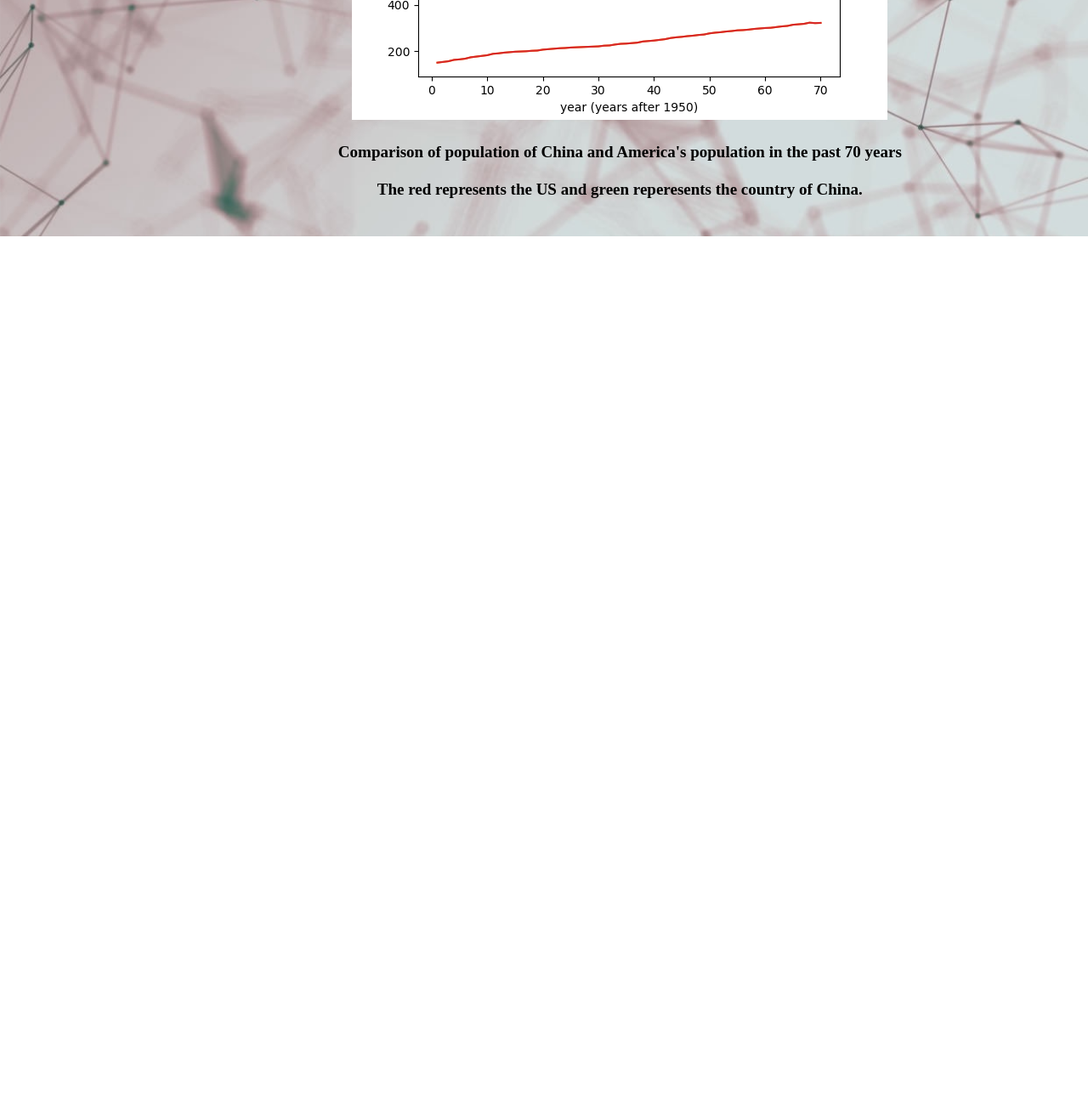
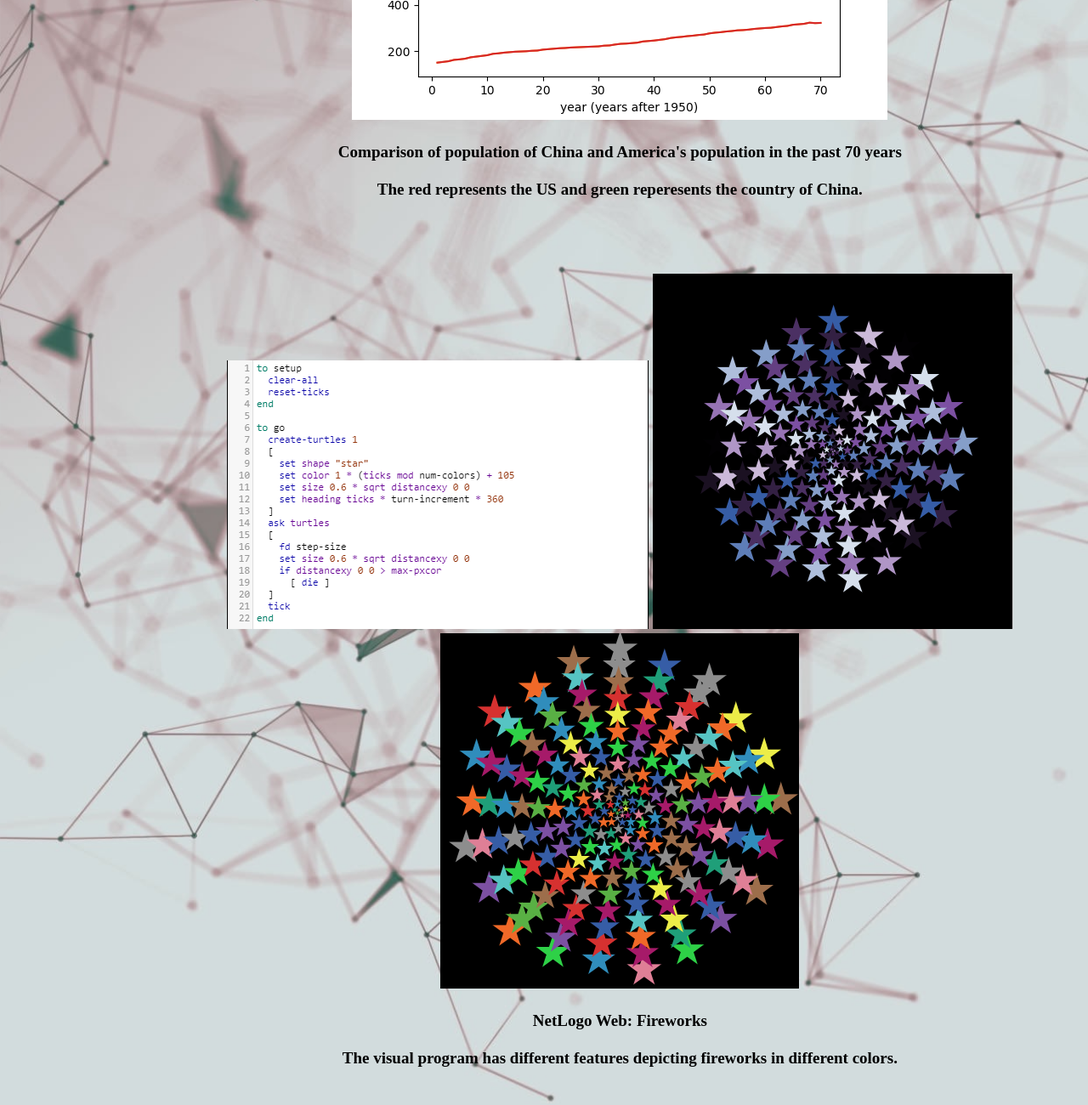
Before and after one commit to farnianafari/csp2019, a plain HTML site: page portfolio.html in a window 1280 px wide. Shown: the part 4935-6235 px from the top of the page at 85% size. Before the commit the page ends 5213 px from the top, so only its background shows below. Drawn offline with Linux system fonts and the light colour scheme.

Commit message:
Update portfolio.html

```diff
--- a/portfolio.html
+++ b/portfolio.html
@@ -165,5 +165,21 @@
             <br><br><br>
         </center>
         </div>
+
+
+         <div>
+        <center>
+            <br><br>
+            <a>
+            <img src="images/1.PNG">
+            <img src="images/2.PNG">
+            <img src="images/4.PNG">
+            </a>
+
+            <br><b><br>NetLogo Web: Fireworks
+            <br><br>The visual program has different features depicting fireworks in different colors.
+            <br><br><br>
+        </center>
+        </div>
     </body>
 </html>
```
